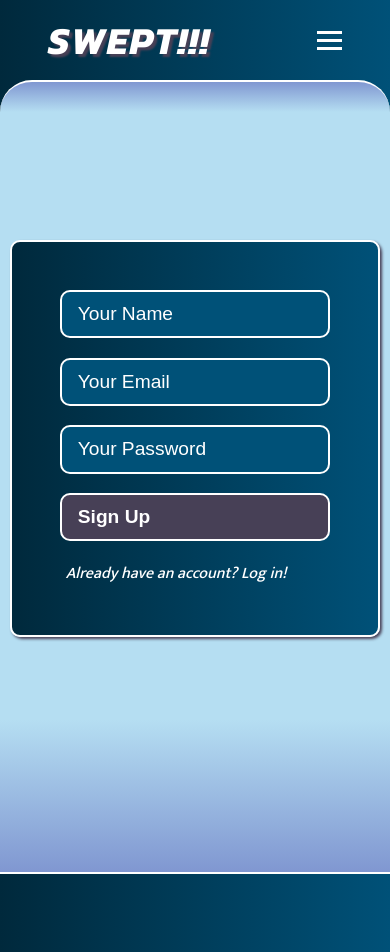
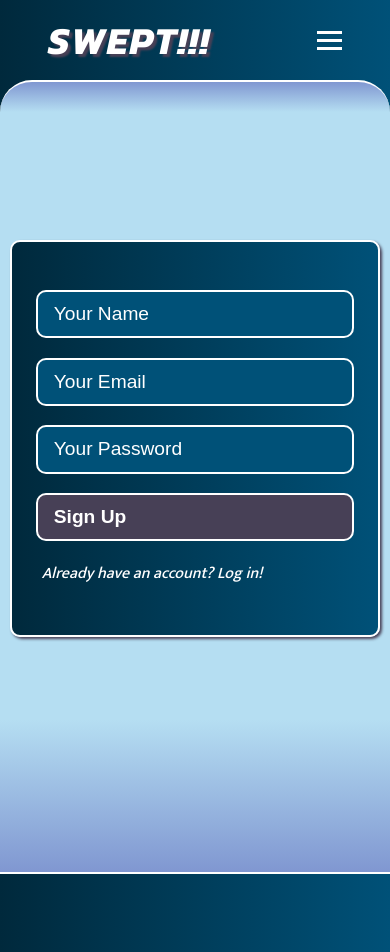
Before and after one commit to elliottdombrowski/SWEPT-02, a React (Create React App) app in the folder client/: page /login in a window 390 px wide. Built offline with nearby package versions, Linux system fonts and the light colour scheme.

Commit message:
fixes overflow on sweeper form

```diff
--- a/client/src/App.css
+++ b/client/src/App.css
@@ -471,6 +471,13 @@ h4 {
   }
 }
 
+@media all and (max-width: 520px) {
+  .zipform-input,
+  .street-input {
+    font-size: 100%;
+  }
+}
+
 @media all and (max-width: 468px) {
   .sweeper-form-wrapper,
   .sweeper-data-output-wrapper,
@@ -479,6 +486,7 @@ h4 {
   .login-signup-inner,
   .profile-info-wrapper,
   .recent-search-wrapper {
+    padding: 3rem 1.5rem;
     width: 95%;
   }
 }
```
